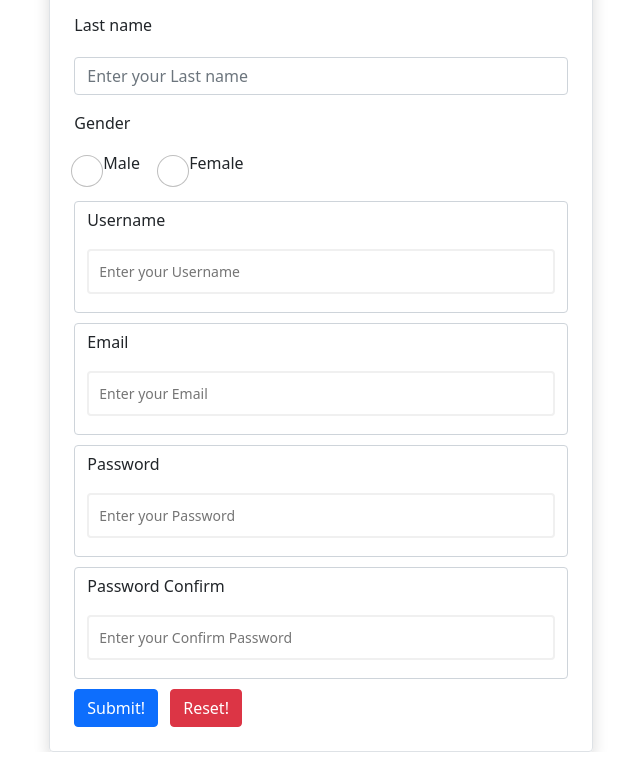
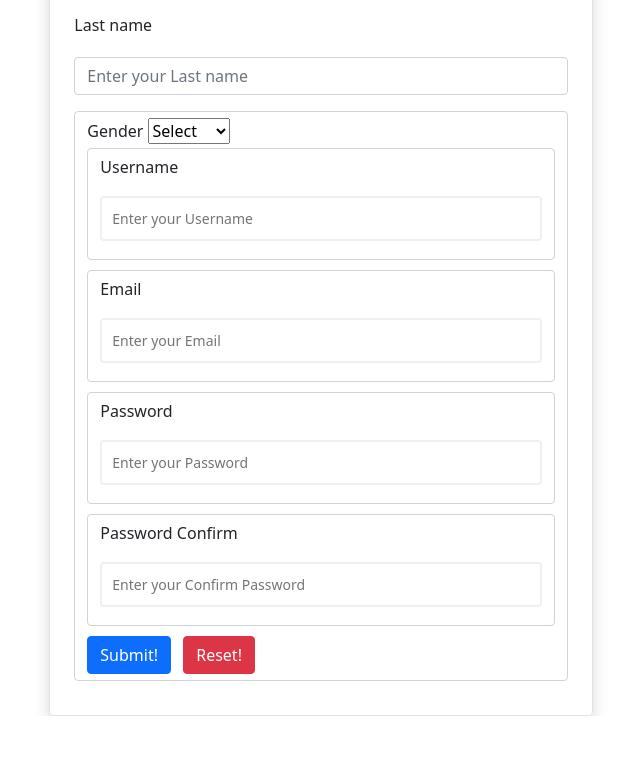
Before and after one commit to rizapit132/watches-IBANEZ3A, a plain HTML site: page index.html in a window 1280 px wide. Shown: the part 5344-6120 px from the top of the page, without its empty margins (319-959 px from the left). Drawn offline with nearby package versions, Linux system fonts and the light colour scheme.

Commit message:
Update index.html

```diff
--- a/index.html
+++ b/index.html
@@ -721,18 +721,13 @@
                         <input type="text" id="Last name" name="Last name" class="form-control" placeholder="Enter your Last name" required>
                        </div>
 
-                     <div class="form-row">
-                            <div class="form-group col-md-6">
-                                <p>Gender</p>
-                                <div class="form-check form-check-inline">
-                                    <input class="form-check-input" type="radio" name="gender" id="male" value="male">
-                                    <label class="form-check-label" for="male">Male</label>
-                                </div>
-                                <div class="form-check form-check-inline">
-                                    <input class="form-check-input" type="radio" name="gender" id="female" value="female">
-                                    <label class="form-check-label" for="female">Female</label>
-                                </div>
-                            </div>
+                       <div class="form-control">
+                           <label for="username">Gender</label>
+                            <select name="gender">
+                            <option value="">Select</option>
+                            <option value="Male">MALE</option>
+                            <option value="Female">FEMALE</option>
+                            </select>
                             <div class="form-control">
                             <label for="username">Username</label>
                             <input type="text" placeholder="Enter your Username" id="username" />
```
